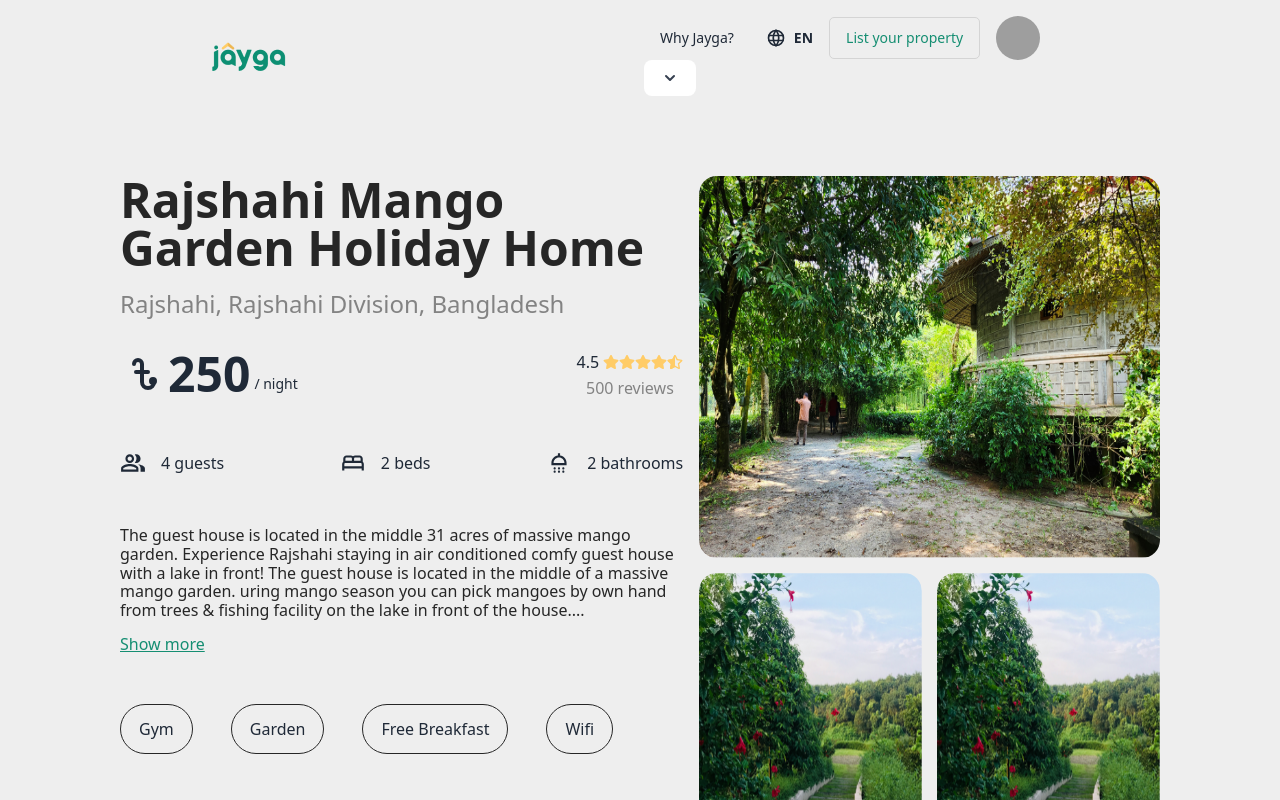
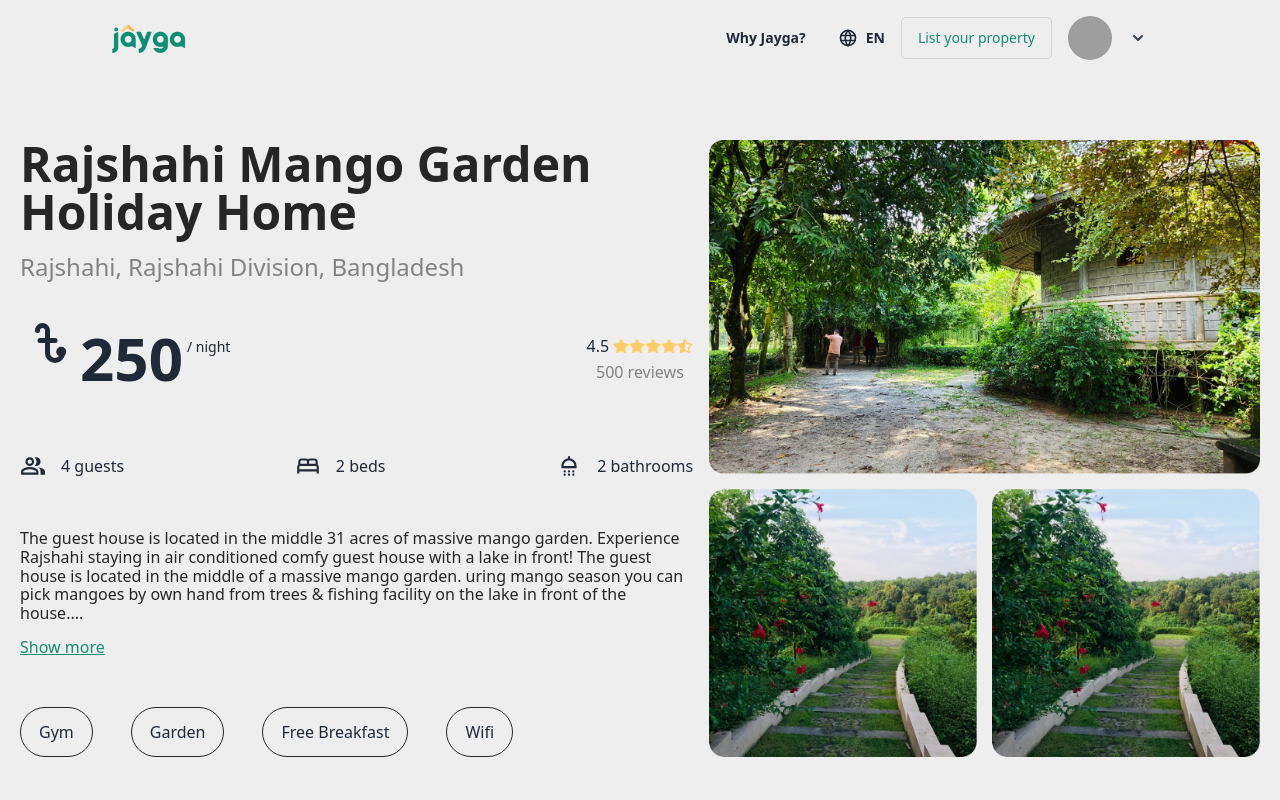
Before and after one commit to shiningsudipto/jayga.io, a React (Vite) app: page / in a window 1280 px wide. Shown: the top 800 px of the page. Built offline with nearby package versions, Linux system fonts and the light colour scheme; grey boxes are pictures that could not be loaded.

Commit message:
image fixed

```diff
--- a/src/components/shared/Navbar.jsx
+++ b/src/components/shared/Navbar.jsx
@@ -10,8 +10,8 @@ const Navbar = () => {
         console.log(`Selected option: ${option}`);
     };
     const navLinks = <>
-        <li><Link to={''}>Why Jayga?</Link></li>
-        <li><Link to={''} className='flex font-semibold'><TbWorld className='text-xl'/> EN</Link></li>
+        <li><Link className='navLink' to={''}>Why Jayga?</Link></li>
+        <li><Link to={''} className='flex font-semibold navLink'><TbWorld className='text-xl'/> EN</Link></li>
         <li><button className='actionButton'>List your property</button></li>
         <li className='ms-4'>
             <div className="avatar p-0">
--- a/src/components/ui/Dropdown.jsx
+++ b/src/components/ui/Dropdown.jsx
@@ -8,7 +8,7 @@ function Dropdown({ options, onSelect, placeholder }) {
     <Menu>
       {({ open }) => (
         <>
-          <Menu.Button className="inline-flex justify-center px-4 py-2 bg-white text-sm font-medium text-gray-700 focus:outline-none">
+          <Menu.Button className="inline-flex justify-center px-4 py-2 text-sm font-medium text-gray-700 focus:outline-none hover:bg-transparent">
             {selectedOption ? selectedOption : placeholder}
             <svg xmlns="http://www.w3.org/2000/svg" className="h-5 w-5" viewBox="0 0 20 20" fill="currentColor">
               <path fillRule="evenodd" d="M5.293 7.293a1 1 0 0 1 1.414 0L10 10.586l3.293-3.293a1 1 0 1 1 1.414 1.414l-4 4a1 1 0 0 1-1.414 0l-4-4a1 1 0 0 1 0-1.414z" clipRule="evenodd" />
@@ -16,7 +16,7 @@ function Dropdown({ options, onSelect, placeholder }) {
           </Menu.Button>
 
           <Menu.Items className={`${open ? 'block' : 'hidden'} absolute z-10 mt-12 bg-white rounded-md shadow-lg right-0`}>
-            {options.map(option => (
+            {options?.map(option => (
               <Menu.Item key={option} onClick={() => { setSelectedOption(option); onSelect(option); }}>
                 {({ active }) => (
                   <button
--- a/src/index.css
+++ b/src/index.css
@@ -5,6 +5,16 @@
 .actionButton{
     @apply text-primary py-[10px] px-[16px] border border-outline rounded-[5px]
 }
+.navLink{
+    @apply hover:bg-transparent hover:text-primary font-semibold
+}
+.hotel-gallery-single-img{
+ @apply 3xl:h-[430px]
+}
+.hotel-gallery-double-img{
+    @apply 3xl:h-[325px] 3xl:w-[325px] 3xl:gap-[50px];
+    width: calc(50% - 15px);
+}
 
 body{
     width: 100%;
--- a/src/layouts/MainLayout.jsx
+++ b/src/layouts/MainLayout.jsx
@@ -3,7 +3,7 @@ import Navbar from "../components/shared/Navbar";
 
 const MainLayout = () => {
     return (
-        <div className="bg-gray1 px-[120px]">
+        <div className="bg-gray1 3xl:px-[120px] px-[20px]">
             <Navbar/>
             <Outlet/>
         </div>
--- a/src/pages/Home.jsx
+++ b/src/pages/Home.jsx
@@ -40,11 +40,11 @@ const Home = () => {
     return (
         <div className='flex justify-between gap-4 pb-[150px]'>
             <div className='max-w-[810px] w-[55%]'>
-                <h2 className='font-bold text-5xl mb-4 text-secondary'>{hotel?.name}</h2>
+                <h2 className='font-bold text-5xl mb-[15px] text-secondary'>{hotel?.name}</h2>
                 <p className='text-2xl text-text'>{hotel?.location}</p>
-                <div className='flex justify-between items-center mt-7'>
+                <div className='flex justify-between items-center mt-[30px]'>
                     <div className=''>
-                        <p className='flex text-5xl font-bold'>
+                        <p className='flex text-[60px] font-bold'>
                             <TbCurrencyTaka className='' />
                             {hotel?.pricePerNight}
                             <span className='text-sm font-normal mt-6 ms-1'> / night</span>
@@ -100,16 +100,19 @@ const Home = () => {
                     Book Now
                 </button>
             </div>
-            <div className='max-w-[710px] w-[45%] grid grid-cols-2 3xl:gap-[50px] gap-[15px]'>
-                {
-                    hotel?.images.map((img, idx) => (
-                        <img
-                        key={idx}
-                        src={img}
-                        className={`${idx === 0 ? 'col-span-2 3xl:h-[430px] ' : '3xl:h-[325px] 3xl:w-[325px]'} rounded-[18px] h-full w-full`}
-                        alt="hotel-image" />
-                    ))
-                }
+            <div className='max-w-[710px] w-[45%]'>
+                <div className='flex flex-col items-center'>
+                    <div className='flex justify-center mb-[15px]'>
+                        <img src={hotel?.images[0]} alt="First Image" />
+                    </div>
+                    <div className="flex justify-center gap-[15px] w-full">
+                        {hotel?.images.slice(1).map((image, index) => (
+                            <div key={index} className='w-full'>
+                                <img src={image} alt={`Image ${index + 2}`} className='w-full h-auto' />
+                            </div>
+                        ))}
+                    </div>
+                </div>
             </div>
         </div>
     );
```
